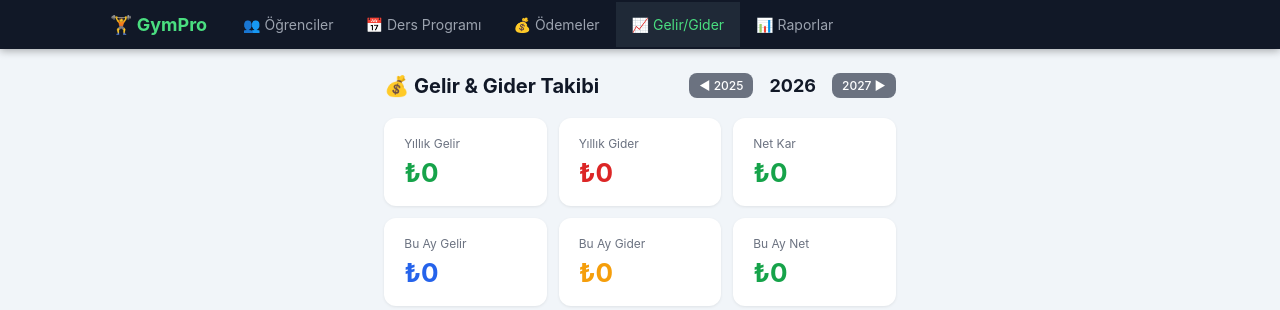
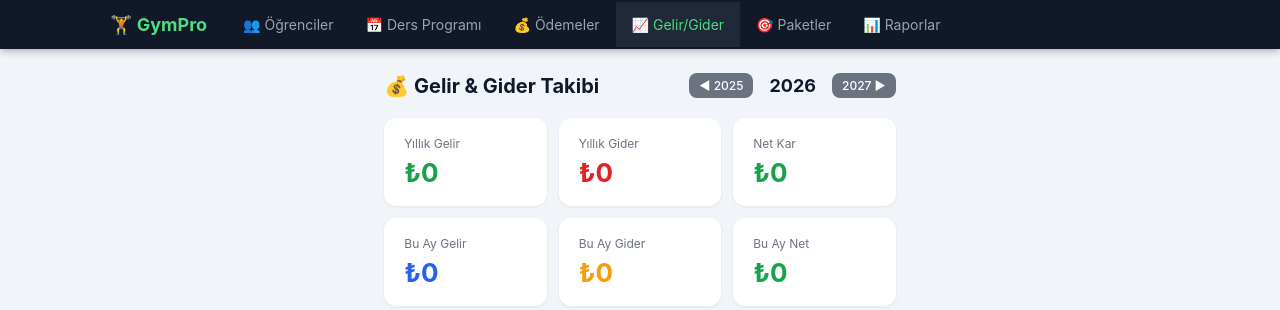
Before and after one commit to PANKEKGT/gym-app, a Flask app: page /finance in a window 1280 px wide. Shown: the top 310 px of the page. Run offline with Flask 3, Linux system fonts and the light colour scheme.

Commit message:
Update base.html

```diff
--- a/templates/base.html
+++ b/templates/base.html
@@ -95,6 +95,7 @@ tr:hover td{background:#f9fafb}
       <a href="/schedule" class="{% if active_page=='schedule' %}active{% endif %}">📅 Ders Programı</a>
       <a href="/payments" class="{% if active_page=='payments' %}active{% endif %}">💰 Ödemeler</a>
       <a href="/finance" class="{% if active_page=='finance' %}active{% endif %}">📈 Gelir/Gider</a>
+      <a href="/packages" class="{% if active_page=='packages' %}active{% endif %}">🎯 Paketler</a>
       <a href="/reports" class="{% if active_page=='reports' %}active{% endif %}">📊 Raporlar</a>
     </div>
   </div>
```
